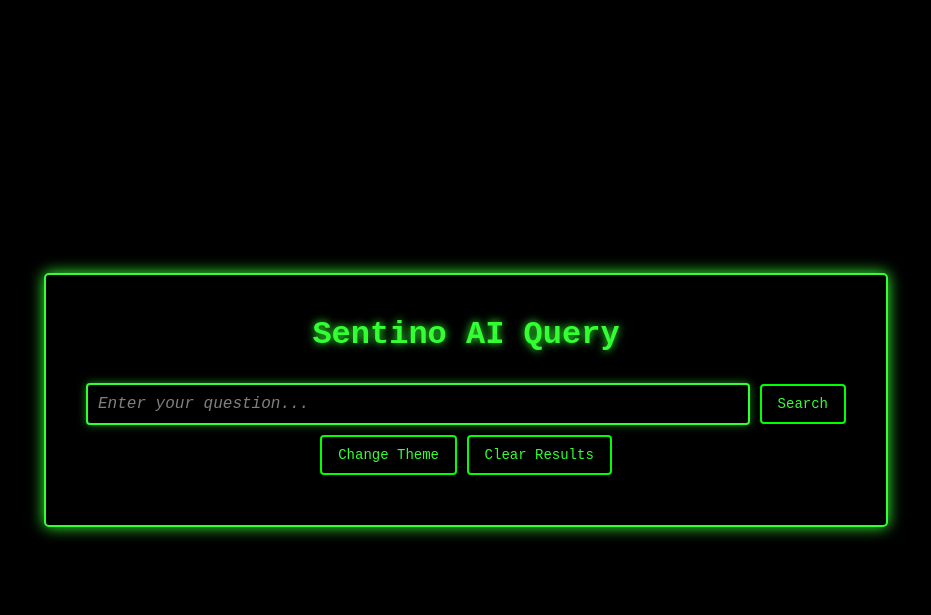
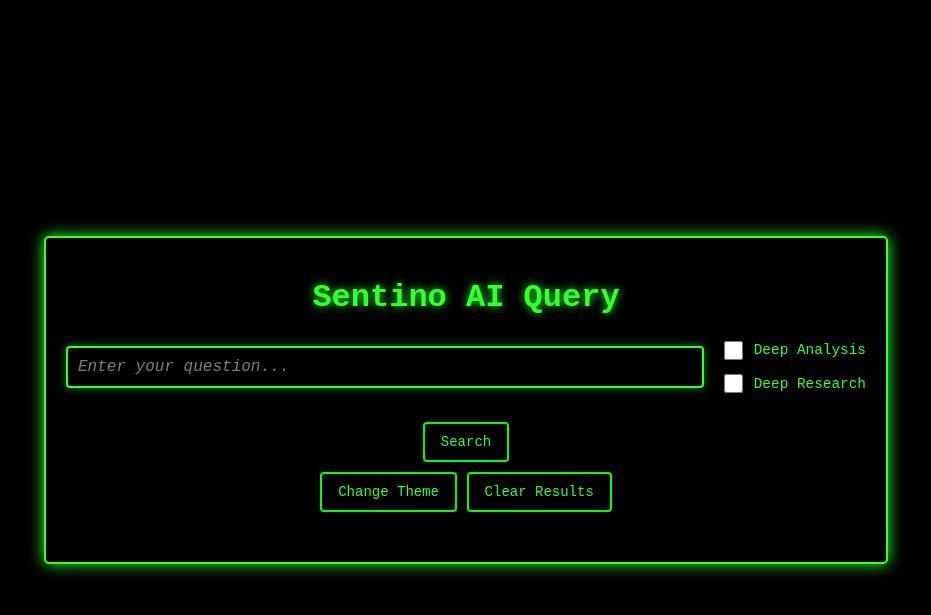
Before and after one commit to Joshuaatanu/search-ai-beta, a Flask app: page / in a window 1280 px wide. Shown: the top 615 px of the page, without its empty margins (174-1105 px from the left). Run offline with Flask 3, Linux system fonts and the light colour scheme.

Commit message:
Add arXiv integration for academic paper search and enhance UI for deep research queries

```diff
--- a/app.py
+++ b/app.py
@@ -8,6 +8,8 @@
 from dotenv import load_dotenv
 # Import the Gemini client from Google's generative AI library
 import google.generativeai as genai
+import arxiv
+import re
 
 app = Flask(__name__)
 CORS(app)
@@ -202,6 +204,169 @@
         print("Gemini API error:", e)
         return None
 
+def query_arxiv(query, max_results=3):
+    """
+    Searches arXiv for academic papers based on the query.
+    Returns a list of paper details including title, authors, summary, and PDF URL.
+    """
+    try:
+        print(f"Querying arXiv with: {query}")
+        # Clean the query for better arXiv search results
+        cleaned_query = re.sub(r'[^\w\s]', ' ', query).strip()
+        if not cleaned_query:
+            cleaned_query = query  # Use original if cleaning removed everything
+
+        print(f"Cleaned query: {cleaned_query}")
+
+        # Create a client with appropriate parameters
+        client = arxiv.Client(
+            page_size=max_results,
+            delay_seconds=1,
+            num_retries=2
+        )
+
+        # Create the search query
+        search = arxiv.Search(
+            query=cleaned_query,
+            max_results=max_results,
+            sort_by=arxiv.SortCriterion.Relevance
+        )
+
+        # Execute the search and collect results
+        print("Executing arXiv search...")
+        papers = []
+        for result in client.results(search):
+            try:
+                # Extract publication date safely
+                try:
+                    published_date = result.published.strftime("%Y-%m-%d") if result.published else "Unknown"
+                except:
+                    published_date = "Unknown"
+
+                # Extract authors safely
+                try:
+                    authors = ", ".join(author.name for author in result.authors) if result.authors else "Unknown"
+                except:
+                    authors = "Unknown"
+
+                paper = {
+                    "title": result.title or "Unknown Title",
+                    "authors": authors,
+                    "summary": result.summary or "No summary available",
+                    "pdf_url": result.pdf_url or "#",
+                    "published": published_date,
+                    "arxiv_id": result.entry_id.split("/")[-1] if result.entry_id else "unknown"
+                }
+                papers.append(paper)
+                print(f"Found paper: {paper['title']}")
+            except Exception as e:
+                print(f"Error processing paper result: {str(e)}")
+                continue
+
+        print(f"Found {len(papers)} papers")
+        return papers
+    except Exception as e:
+        print(f"arXiv search error: {str(e)}")
+        import traceback
+        traceback.print_exc()
+        return []
+
+def generate_arxiv_context(paper_results):
+    """
+    Generates a combined text string from arXiv papers to provide context to Gemini.
+    """
+    combined_text = ""
+    for i, paper in enumerate(paper_results, 1):
+        combined_text += f"Paper {i}:\n"
+        combined_text += f"Title: {paper['title']}\n"
+        combined_text += f"Authors: {paper['authors']}\n"
+        combined_text += f"Published: {paper['published']}\n"
+        combined_text += f"Summary: {paper['summary']}\n"
+        combined_text += f"URL: {paper['pdf_url']}\n\n"
+    return combined_text
+
+@app.route("/api/deep-research", methods=["POST"])
+def handle_deep_research():
+    try:
+        data = request.json
+        query = data.get("query", "")
+
+        if not query:
+            return jsonify({"error": "No query provided"}), 400
+
+        # Get papers from arXiv
+        try:
+            paper_results = query_arxiv(query)
+            print(f"Found {len(paper_results)} papers for query: {query}")
+        except Exception as e:
+            print(f"Error querying arXiv: {str(e)}")
+            return jsonify({"error": f"Error querying arXiv: {str(e)}"}), 500
+
+        if not paper_results:
+            return jsonify({"error": "No relevant papers found"}), 404
+
+        # Generate context from papers
+        arxiv_context = generate_arxiv_context(paper_results)
+
+        # Create an enhanced prompt for Gemini with more detailed instructions
+        prompt = (
+            f"You are an advanced academic research assistant with expertise in analyzing scientific papers. "
+            f"I need you to provide a comprehensive analysis of the following arXiv papers to answer this query: '{query}'\n\n"
+            f"Research Question: {query}\n\n"
+            f"Here are the relevant papers and their summaries:\n\n{arxiv_context}\n\n"
+            f"Please provide a detailed analysis that includes:\n"
+            f"1. A comprehensive answer to the research question based on the papers\n"
+            f"2. Key findings and methodologies from each relevant paper\n"
+            f"3. Any consensus or contradictions among the different papers\n"
+            f"4. Limitations of current research on this topic\n"
+            f"5. Potential directions for future research\n\n"
+            f"When citing papers, use the format 'According to [Authors] in [Title]...'\n"
+            f"Your analysis should be well-structured with headings and sections, thorough, and scientifically accurate."
+        )
+
+        print("Sending enhanced prompt to Gemini for deep analysis")
+
+        # Generate answer using Gemini with deep analysis mode
+        try:
+            # Use more tokens and higher temperature for academic analysis
+            genai.configure(api_key=os.getenv("GEMINI_API_KEY"))
+            model = genai.GenerativeModel(
+                "gemini-2.0-flash",
+                generation_config={
+                    "max_output_tokens": 4096,  # Increased token limit for detailed analysis
+                    "temperature": 0.7,  # Slightly higher temperature for academic analysis
+                    "top_p": 0.95,
+                    "top_k": 40
+                }
+            )
+
+            response = model.generate_content(prompt)
+            answer = response.text
+
+            if not answer or answer.strip() == "":
+                raise Exception("Gemini returned empty response")
+
+            print("Successfully received analysis from Gemini")
+
+        except Exception as e:
+            print(f"Error generating answer from Gemini: {str(e)}")
+            return jsonify({"error": f"Error generating answer from Gemini: {str(e)}"}), 500
+
+        final_response = {
+            "query": query,
+            "papers": paper_results,
+            "answer": answer,
+            "feature": "deep_research",
+            "analysis_type": "academic"
+        }
+
+        return jsonify(final_response)
+
+    except Exception as e:
+        print(f"Unexpected error in deep research: {str(e)}")
+        import traceback
+        traceback.print_exc()
+        return jsonify({"error": f"Server error: {str(e)}"}), 500
 
 if __name__ == "__main__":
     port =int(os.getenv("PORT",10000))
--- a/requirements.txt
+++ b/requirements.txt
@@ -1,4 +1,5 @@
 annotated-types==0.7.0
+arxiv==2.1.0
 blinker==1.9.0
 cachetools==5.5.1
 certifi==2025.1.31
--- a/static/css/style.css
+++ b/static/css/style.css
@@ -171,3 +171,136 @@
     line-height: 1.6;
     white-space: pre-wrap;
 }
+
+.input-group {
+    display: flex;
+    align-items: center;
+    gap: 1rem;
+    margin-bottom: 1rem;
+    width: 100%;
+}
+
+.input-group input[type="text"] {
+    flex: 1;
+}
+
+.checkbox-group {
+    display: flex;
+    flex-direction: column;
+    gap: 0.5rem;
+}
+
+.checkbox-wrapper {
+    display: flex;
+    align-items: center;
+    gap: 0.5rem;
+    white-space: nowrap;
+}
+
+.checkbox-wrapper input[type="checkbox"] {
+    width: 1.2rem;
+    height: 1.2rem;
+    cursor: pointer;
+}
+
+.checkbox-wrapper label {
+    font-size: 0.9rem;
+    color: var(--text-color);
+    cursor: pointer;
+}
+
+/* Paper display styling */
+.paper-list {
+    margin-top: 15px;
+}
+
+.paper-item {
+    background: rgba(var(--text-color-rgb), 0.1);
+    padding: 12px;
+    margin-bottom: 10px;
+    border-left: 3px solid var(--text-color);
+    border-radius: 3px;
+}
+
+.paper-title {
+    font-weight: bold;
+    margin-bottom: 5px;
+}
+
+.paper-authors {
+    font-style: italic;
+    margin-bottom: 5px;
+    font-size: 0.9em;
+}
+
+.paper-summary {
+    margin: 8px 0;
+    line-height: 1.4;
+}
+
+.paper-link {
+    display: block;
+    margin-top: 5px;
+    color: var(--text-color);
+}
+
+/* Error styling */
+.error-container {
+    background: rgba(255, 50, 50, 0.1);
+    border-left: 3px solid #ff3232;
+    padding: 15px;
+    border-radius: 3px;
+    margin-top: 20px;
+}
+
+.error-container h2 {
+    color: #ff5252;
+    margin-top: 0;
+}
+
+.error-container p {
+    margin: 10px 0;
+}
+
+/* Academic analysis styling */
+.academic-analysis {
+    background: rgba(var(--text-color-rgb), 0.15);
+    padding: 18px;
+    border-left: 4px solid var(--text-color);
+    border-radius: 4px;
+    margin: 20px 0;
+    font-size: 16px;
+    line-height: 1.6;
+}
+
+.academic-analysis h1,
+.academic-analysis h2,
+.academic-analysis h3 {
+    color: var(--text-color);
+    margin-top: 1.5em;
+    margin-bottom: 0.5em;
+}
+
+.academic-analysis h1 {
+    font-size: 1.5em;
+    border-bottom: 1px solid rgba(var(--text-color-rgb), 0.3);
+    padding-bottom: 5px;
+}
+
+.academic-analysis h2 {
+    font-size: 1.3em;
+}
+
+.academic-analysis h3 {
+    font-size: 1.1em;
+}
+
+.academic-analysis ul,
+.academic-analysis ol {
+    margin-left: 20px;
+    margin-bottom: 15px;
+}
+
+.academic-analysis p {
+    margin-bottom: 15px;
+}
--- a/static/js/main.js
+++ b/static/js/main.js
@@ -3,8 +3,11 @@
     const queryInput = document.getElementById('queryInput');
     const responseContainer = document.getElementById('responseContainer');
     const themeSwitcher = document.getElementById('themeSwitcher');
+    const deepAnalysisCheckbox = document.getElementById('deepAnalysisCheckbox');
+    const deepResearchCheckbox = document.getElementById('deepResearchCheckbox');
+    const clearResults = document.getElementById('clearResults');
 
-    if (!queryForm || !queryInput || !responseContainer || !themeSwitcher) {
+    if (!queryForm || !queryInput || !responseContainer || !themeSwitcher || !deepAnalysisCheckbox || !deepResearchCheckbox) {
         console.error("Some elements are missing in the DOM. Ensure IDs match the HTML.");
         return;
     }
@@ -33,6 +36,14 @@
         localStorage.setItem('theme', newTheme);
     });
 
+    // Clear results button
+    if (clearResults) {
+        clearResults.addEventListener('click', () => {
+            responseContainer.innerHTML = '';
+            responseContainer.style.opacity = 0;
+        });
+    }
+
     // Form submission
     queryForm.addEventListener('submit', async (e) => {
         e.preventDefault();
@@ -50,17 +61,38 @@
         responseContainer.style.opacity = 1;
 
         try {
-            const response = await fetch('/api/query', {
+            // Determine which endpoint to use based on checkboxes
+            let endpoint = '/api/query';
+            let requestBody = { query };
+
+            // Deep Research mode (arXiv papers)
+            if (deepResearchCheckbox.checked) {
+                endpoint = '/api/deep-research';
+                // Show special message for arXiv search
+                responseContainer.innerHTML = `
+                    <div class="spinner"></div>
+                    <p class="processing typewriter">Searching academic papers on arXiv...</p>
+                    <p class="processing">This may take a bit longer than regular searches</p>
+                `;
+            } else {
+                // Regular search with optional deep analysis
+                requestBody.enable_deep_analysis = deepAnalysisCheckbox.checked;
+            }
+
+            console.log(`Sending request to ${endpoint} with query: ${query}`);
+            const response = await fetch(endpoint, {
                 method: 'POST',
                 headers: { 'Content-Type': 'application/json' },
-                body: JSON.stringify({ query })
+                body: JSON.stringify(requestBody)
             });
 
             if (!response.ok) {
-                throw new Error(`API error: ${response.status} ${response.statusText}`);
+                const errorData = await response.json().catch(() => ({}));
+                throw new Error(errorData.error || `API error: ${response.status} ${response.statusText}`);
             }
 
             const data = await response.json();
+            console.log("Received response:", data);
 
             // Construct response HTML with Markdown parsing
             let html = `<h2 class="fade-in">Your Query:</h2>
@@ -69,8 +101,26 @@
             html += `<h2 class="fade-in">AI Answer:</h2>
                      <div class="ai-response fade-in typewriter">${marked.parse(data.answer || "No answer available.")}</div>`;
 
-            // If search results exist, display them
-            if (data.search_results && data.search_results.length > 0) {
+            // If this is a deep research response with papers
+            if (data.feature === "deep_research" && data.papers && data.papers.length > 0) {
+                html += `<h2 class="fade-in">AI Analysis of Academic Papers</h2>`;
+                html += `<div class="ai-response academic-analysis fade-in">${marked.parse(data.answer || "No analysis available.")}</div>`;
+
+                html += `<h2 class="fade-in">Academic Papers Used in Analysis:</h2><div class="paper-list">`;
+                data.papers.forEach(paper => {
+                    html += `
+                    <div class="paper-item fade-in">
+                        <div class="paper-title">${escapeHtml(paper.title)}</div>
+                        <div class="paper-authors">Authors: ${escapeHtml(paper.authors)}</div>
+                        <div>Published: ${escapeHtml(paper.published)}</div>
+                        <div class="paper-summary">${escapeHtml(paper.summary.substring(0, 200))}${paper.summary.length > 200 ? '...' : ''}</div>
+                        <a class="paper-link" href="${paper.pdf_url}" target="_blank">View PDF</a>
+                    </div>`;
+                });
+                html += `</div>`;
+            }
+            // If regular search results exist, display them
+            else if (data.search_results && data.search_results.length > 0) {
                 html += `<h2 class="fade-in">Search Results:</h2><ul>`;
                 data.search_results.forEach(result => {
                     html += `<li class="fade-in">
@@ -88,7 +138,15 @@
             responseContainer.classList.add("fade-in");
 
         } catch (err) {
-            responseContainer.innerHTML = `<p style="color:red;">Error: ${err.message}</p>`;
+            console.error("Error processing request:", err);
+            responseContainer.innerHTML = `
+                <div class="error-container">
+                    <h2>Error</h2>
+                    <p>${escapeHtml(err.message)}</p>
+                    ${deepResearchCheckbox.checked ?
+                        '<p>The arXiv search feature may be experiencing issues. Please try again with a more specific query or use the regular search option.</p>' :
+                        ''}
+                </div>`;
         } finally {
             submitButton.disabled = false;
             queryInput.value = '';
--- a/templates/index.html
+++ b/templates/index.html
@@ -14,8 +14,20 @@
     <h1 class="title">Sentino AI Query</h1>
 
     <form id="queryForm" aria-label="AI Query Form">
-      <input type="text" id="queryInput" placeholder="Enter your question..."
-             required aria-label="Query Input">
+      <div class="input-group">
+        <input type="text" id="queryInput" placeholder="Enter your question..."
+               required aria-label="Query Input">
+        <div class="checkbox-group">
+          <div class="checkbox-wrapper">
+            <input type="checkbox" id="deepAnalysisCheckbox" aria-label="Enable Deep Analysis">
+            <label for="deepAnalysisCheckbox">Deep Analysis</label>
+          </div>
+          <div class="checkbox-wrapper">
+            <input type="checkbox" id="deepResearchCheckbox" aria-label="Enable Deep Research">
+            <label for="deepResearchCheckbox">Deep Research</label>
+          </div>
+        </div>
+      </div>
       <button type="submit" aria-label="Submit Query">Search</button>
     </form>
 
```
